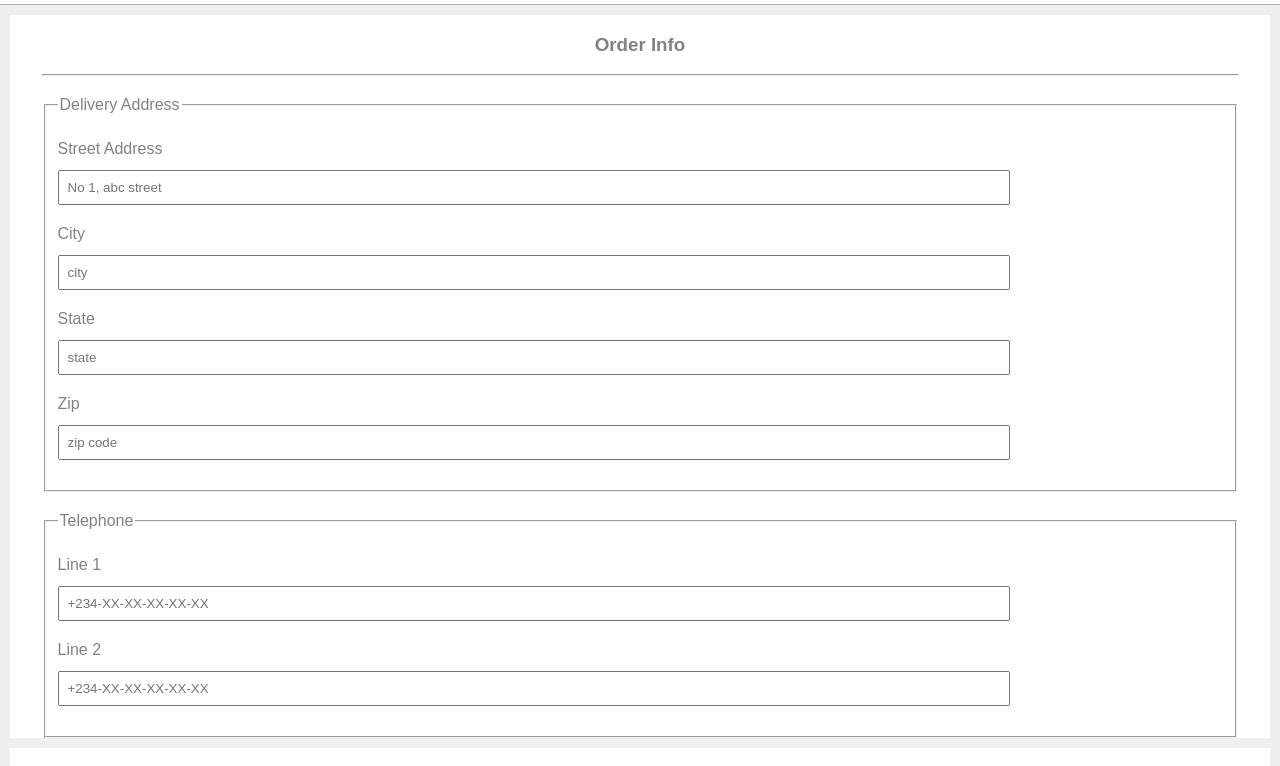
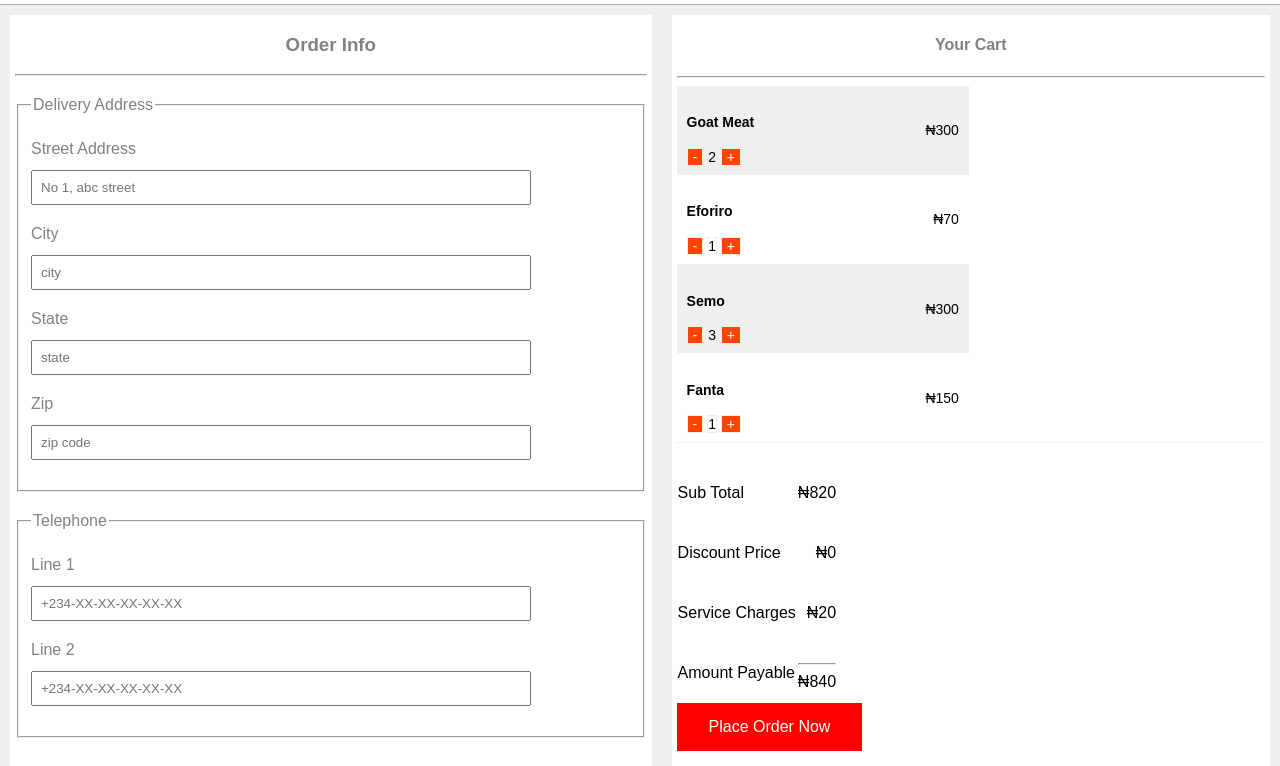
Before and after one commit to ah-med/FastFoodFast, a plain HTML site: page UI/checkout.html in a window 1280 px wide. Shown: the part 76-842 px from the top of the page. Drawn offline with Linux system fonts and the light colour scheme.

Commit message:
feat(order) - user order food
- add layout style for larger screen size
- re-arrange divs in checkout page

[Finishes #160363448]

```diff
--- a/UI/checkout.html
+++ b/UI/checkout.html
@@ -78,6 +78,7 @@
             </div>
         </div>
     </header>
+    <section id="main">
         <section id="order-info">
             <div class="container">
                 <h3 class="text-center">Order Info</h3>
@@ -124,7 +125,7 @@
         </section>
         <section id="cart">
             <div class="container">
-            <h4>Your Cart</h4>
+                <h4 class="text-center">Your Cart</h4>
                 <hr>
                 <div id="cart-items">
                     <table>
@@ -184,6 +185,7 @@
                         </tbody>
                     </table>
                 </div>
+                <div>
                     <table>
                         <tbody>
                             <tr>
@@ -220,10 +222,12 @@
                             </tr>
                         </tbody>
                     </table>
+                </div>
                 <button class="btn-action">
                     <a href="./user_orders.html">Place Order Now</a>
                 </button>
             </div>
+        </section>
     </section>
     <footer>
         DeLite Fast Food copyright &copy; 2018
--- a/UI/css/checkout.css
+++ b/UI/css/checkout.css
@@ -77,3 +77,28 @@ tr {
 #cart-items td:nth-child(2) {
     text-align: right;
 }
+
+
+/* Medium devices (landscape tablets, 768px and up) */
+@media only screen and (min-width: 768px) {
+    /**  main **/
+    #main {
+        display: grid;
+        grid-template-areas: 'order-info order-info order-info cart cart cart';
+    }
+    #cart {
+        grid-area: cart;
+    }
+    #order-info {
+        grid-area: order-info;
+    }
+    #order-info, #cart {
+        padding-bottom: 20px;
+    }
+    table {
+        width: inherit;
+    }
+    .container {
+       width: inherit;
+    }
+}
```
Lines whose indentation alone changed are shown as unchanged.
